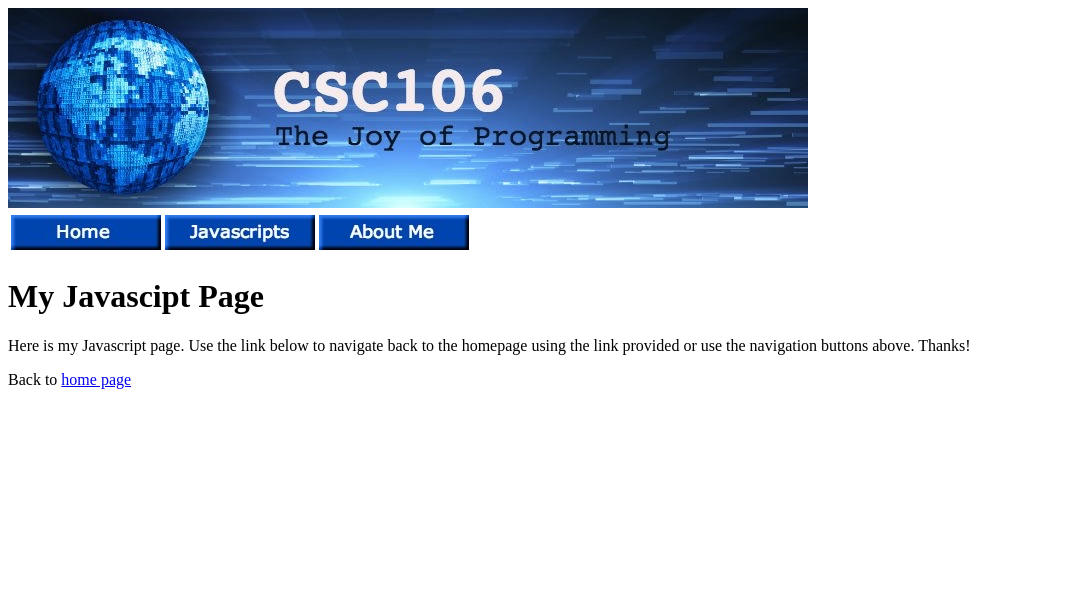
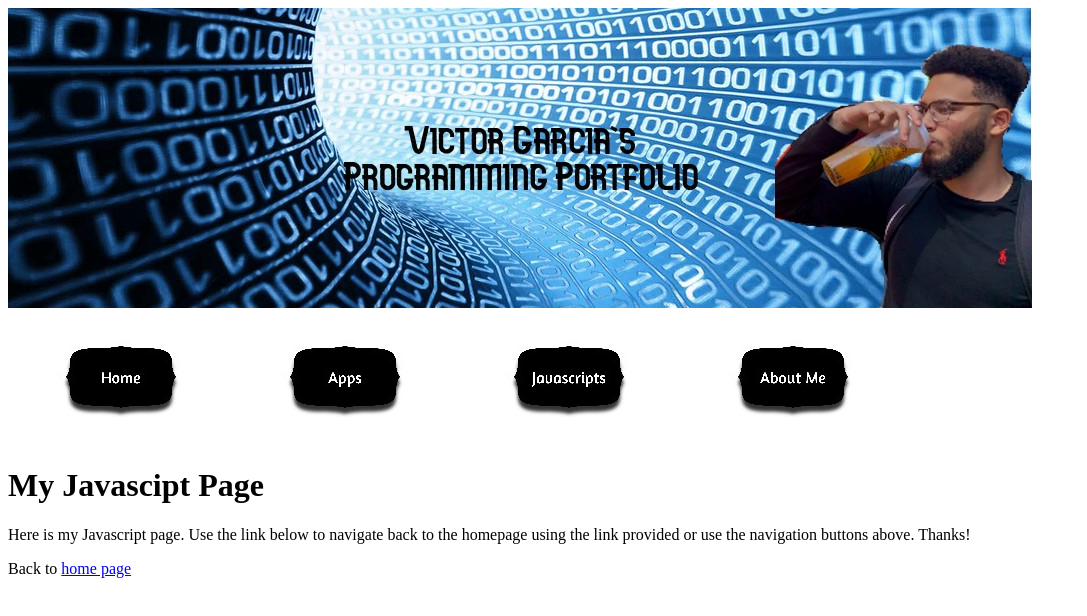
Before and after one commit to victorgarcia372/victorgarcia372.github.io, a plain HTML site: page javascript.html in a window 1280 px wide. Shown: the whole page, without its empty margins (0-1087 px from the left). Drawn offline with Linux system fonts and the light colour scheme.

Commit message:
Update javascript.html

```diff
--- a/javascript.html
+++ b/javascript.html
@@ -7,13 +7,15 @@
  </head>
 
  <body>
-    <img src="IMG_0373.jpg">
+    <img src="Banner.jpg">
    <table>
     <thead>
      <tr>
-      <th> <a href="index.html"> <img src="IMG_0370.jpg"> </a>
-      <th> <a href="javascript.html"> <img src="IMG_0371.jpg"> </a>
-      <th> <a href="aboutme.html"> <img src="IMG_0372.jpg"> </a>
+      <th> <a href="index.html"> <img src="home.jpg"> </a>
+      <th> <a href="Apps.html"> <img src="apps.jpg"> </a>
+      <th> <a href="javascript.html"> <img src="javascripts.jpg"> </a>
+      <th> <a href="aboutme.html"> <img src="aboutme.jpg"> </a>
+
      </tr>
     </thead>
         </table>
```
